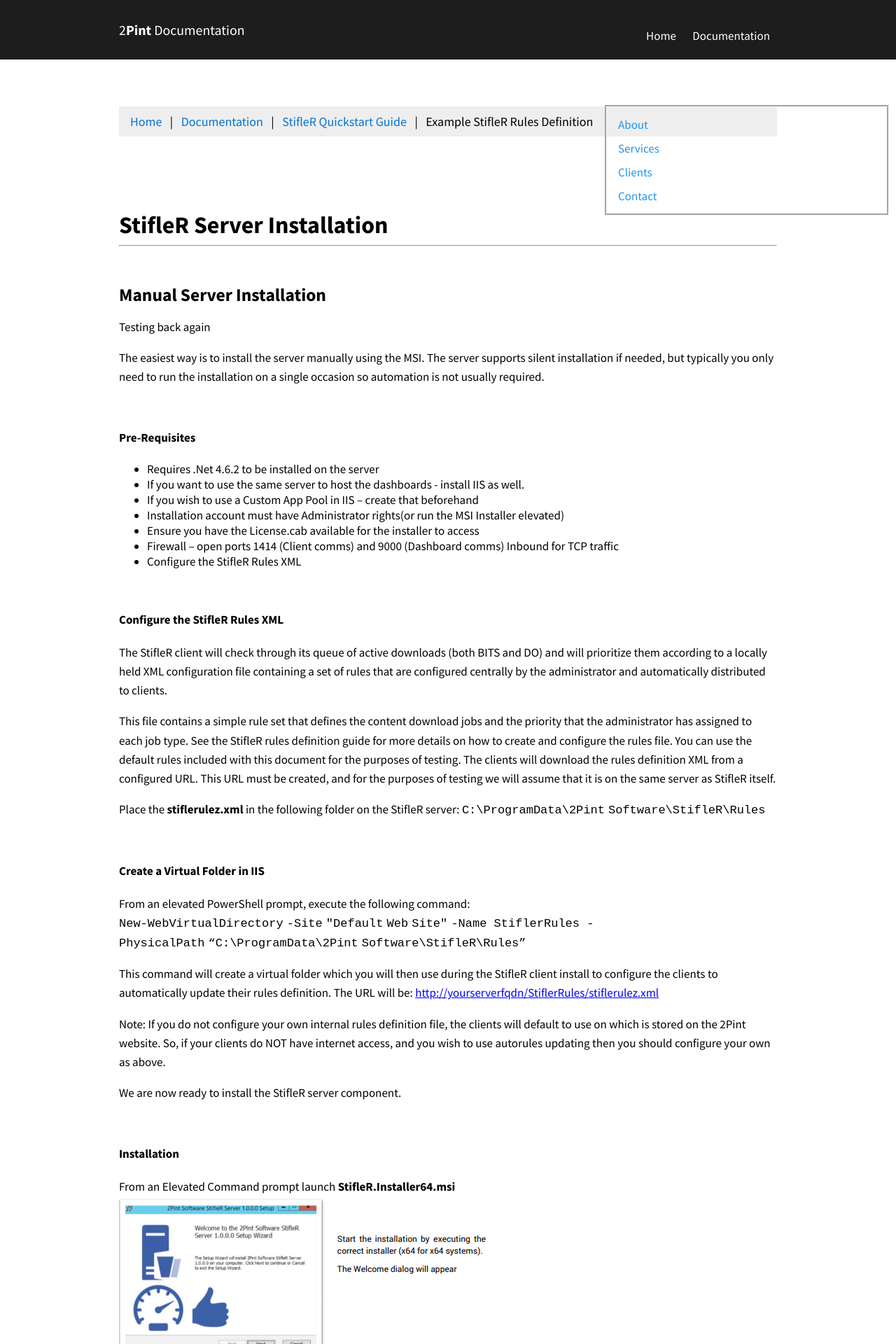
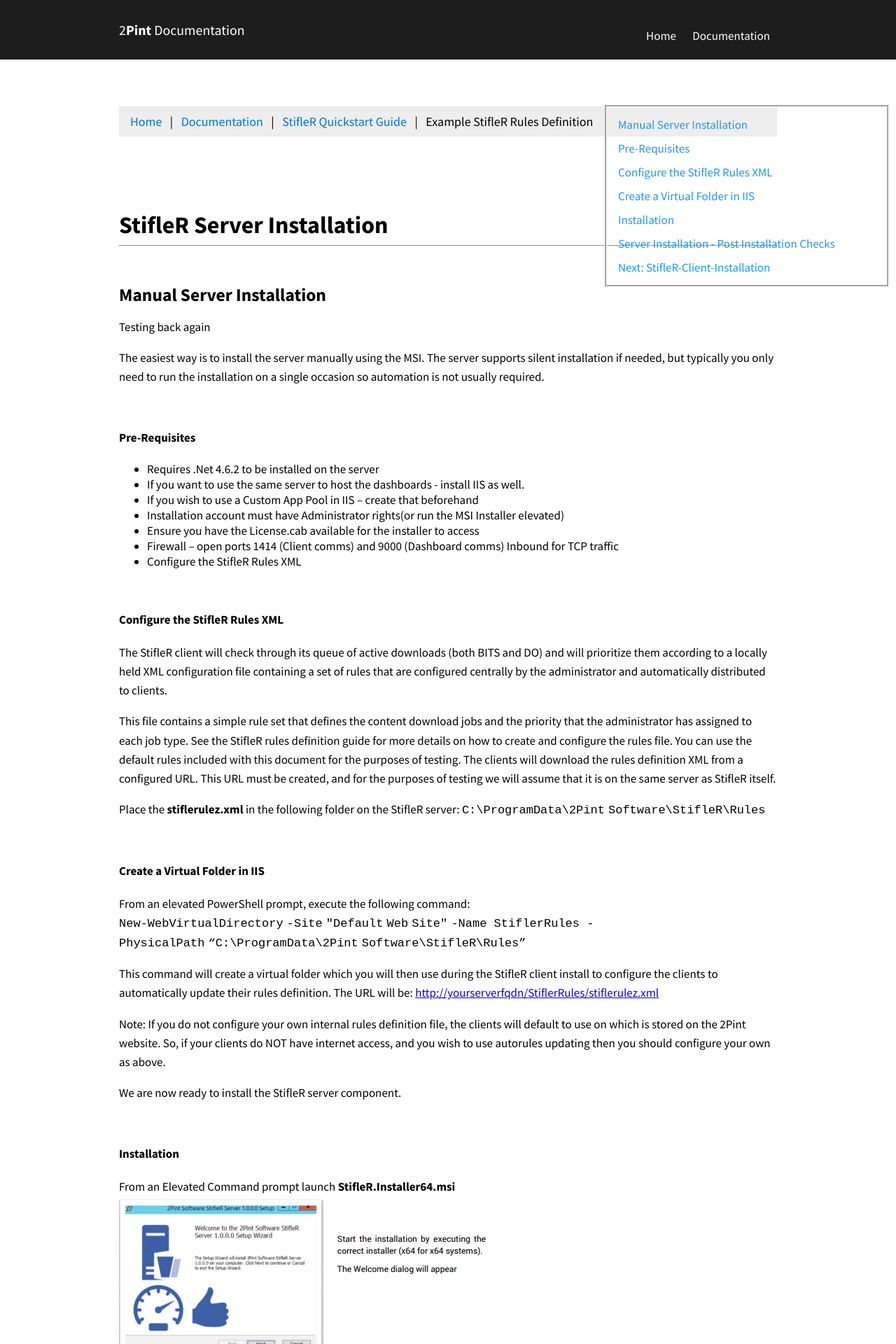
Before and after one commit to RoseSmithTest/2PintTest.github.io, a Jekyll site: the page built from docs/testfile.html, in a window 1280 px wide. Shown: the top 1920 px of the page at 70% size. Built offline with Jekyll 4.4.1, drawn with Linux system fonts in a browser that asks for light colours.

Commit message:
Update testfile.html

```diff
--- a/docs/testfile.html
+++ b/docs/testfile.html
@@ -5,10 +5,14 @@ navigation_weight: 1
 ---
 
 <div class="sidenav">
-  <a href="#about">About</a>
-  <a href="#services">Services</a>
-  <a href="#clients">Clients</a>
-  <a href="#contact">Contact</a>
+  <a href="#about">Manual Server Installation</a>
+  <a href="#services">Pre-Requisites</a>
+  <a href="#clients">Configure the StifleR Rules XML</a>
+  <a href="#contact">Create a Virtual Folder in IIS</a>
+  <a href="#contact">Installation</a>
+  <a href="#contact">Server Installation - Post Installation Checks</a>
+  <a href="#contact">Next: StifleR-Client-Installation</a>
+
 </div>
 
 
```
